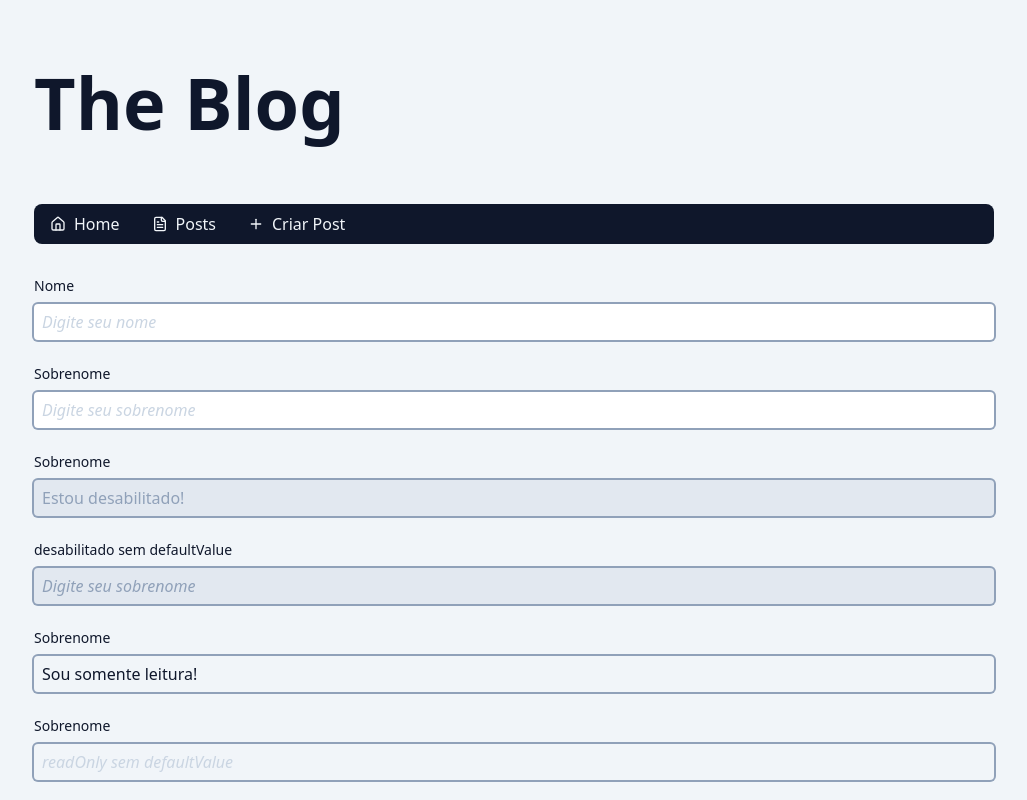
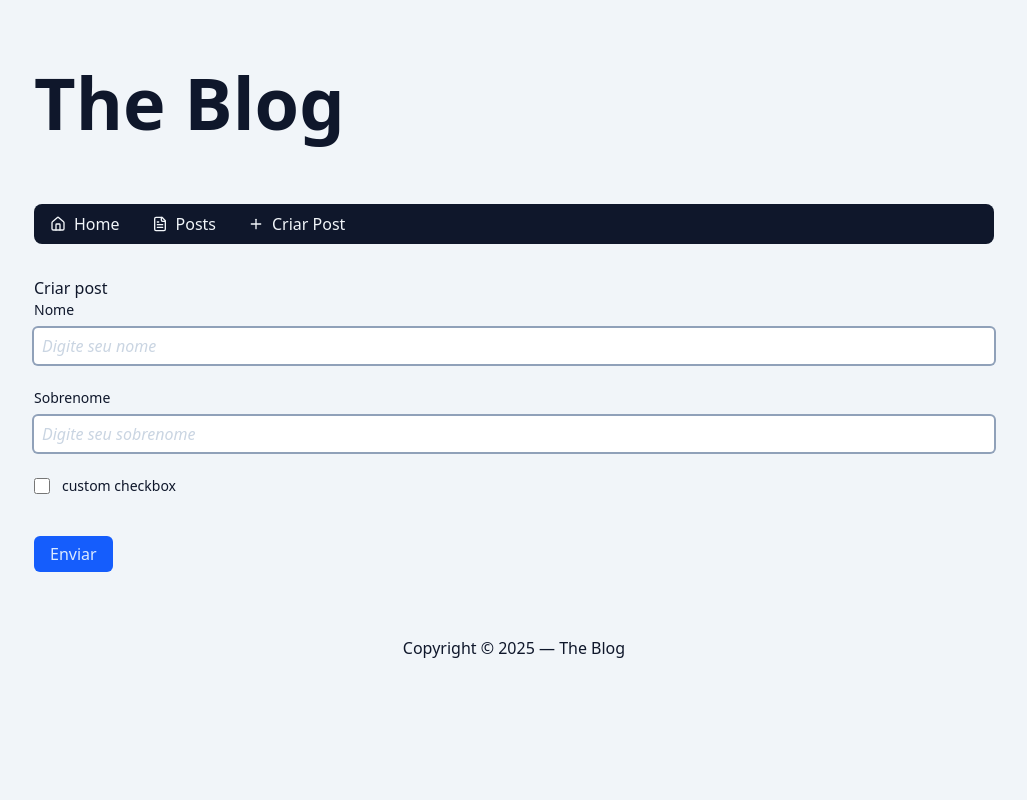
Before and after one commit to swtz/lom-blog-app, a Next.js app: page /admin/post/new in a window 1280 px wide. Shown: the top 800 px of the page, without its empty margins (126-1153 px from the left). Built offline with nearby package versions, Linux system fonts and the light colour scheme.

Commit message:
Finished class 180 — Created the ManagePostForm component for creating and updating a post.

```diff
--- a/src/app/admin/post/new/page.tsx
+++ b/src/app/admin/post/new/page.tsx
@@ -1,42 +1,12 @@
-import { Button } from '@/components/Button';
-import { InputCheckbox } from '@/components/InputCheckbox';
-import { InputText } from '@/components/InputText';
+import { ManagePostForm } from '@/components/Admin/ManagePostForm';
+
+export const dynamic = 'force-dynamic';
 
 export default async function AdminPostNewPage() {
   return (
-    <form action='' className='mb-16'>
-      <div className='flex flex-col gap-6'>
-        <InputText labelText='Nome' placeholder='Digite seu nome' />
-        <InputText labelText='Sobrenome' placeholder='Digite seu sobrenome' />
-        <InputText
-          disabled
-          labelText='Sobrenome'
-          placeholder='Digite seu sobrenome'
-          defaultValue={'Estou desabilitado!'}
-        />
-        <InputText
-          disabled
-          labelText='desabilitado sem defaultValue'
-          placeholder='Digite seu sobrenome'
-        />
-        <InputText
-          labelText='Sobrenome'
-          placeholder='Digite seu sobrenome'
-          defaultValue={'Sou somente leitura!'}
-          readOnly
-        />
-        <InputText
-          labelText='Sobrenome'
-          placeholder='readOnly sem defaultValue'
-          readOnly
-        />
-
-        <InputCheckbox labelText='custom checkbox' />
-
-        <div className='mt-4'>
-          <Button type='submit'>Enviar</Button>
-        </div>
-      </div>
-    </form>
+    <>
+      <h1>Criar post</h1>
+      <ManagePostForm />
+    </>
   );
 }
--- /dev/null
+++ b/src/components/Admin/ManagePostForm/index.tsx
@@ -0,0 +1,22 @@
+'use client';
+
+import { Button } from '@/components/Button';
+import { InputCheckbox } from '@/components/InputCheckbox';
+import { InputText } from '@/components/InputText';
+
+export function ManagePostForm() {
+  return (
+    <form action='' className='mb-16'>
+      <div className='flex flex-col gap-6'>
+        <InputText labelText='Nome' placeholder='Digite seu nome' />
+        <InputText labelText='Sobrenome' placeholder='Digite seu sobrenome' />
+
+        <InputCheckbox labelText='custom checkbox' />
+
+        <div className='mt-4'>
+          <Button type='submit'>Enviar</Button>
+        </div>
+      </div>
+    </form>
+  );
+}
```
Also changed, not shown: annotations.txt.
